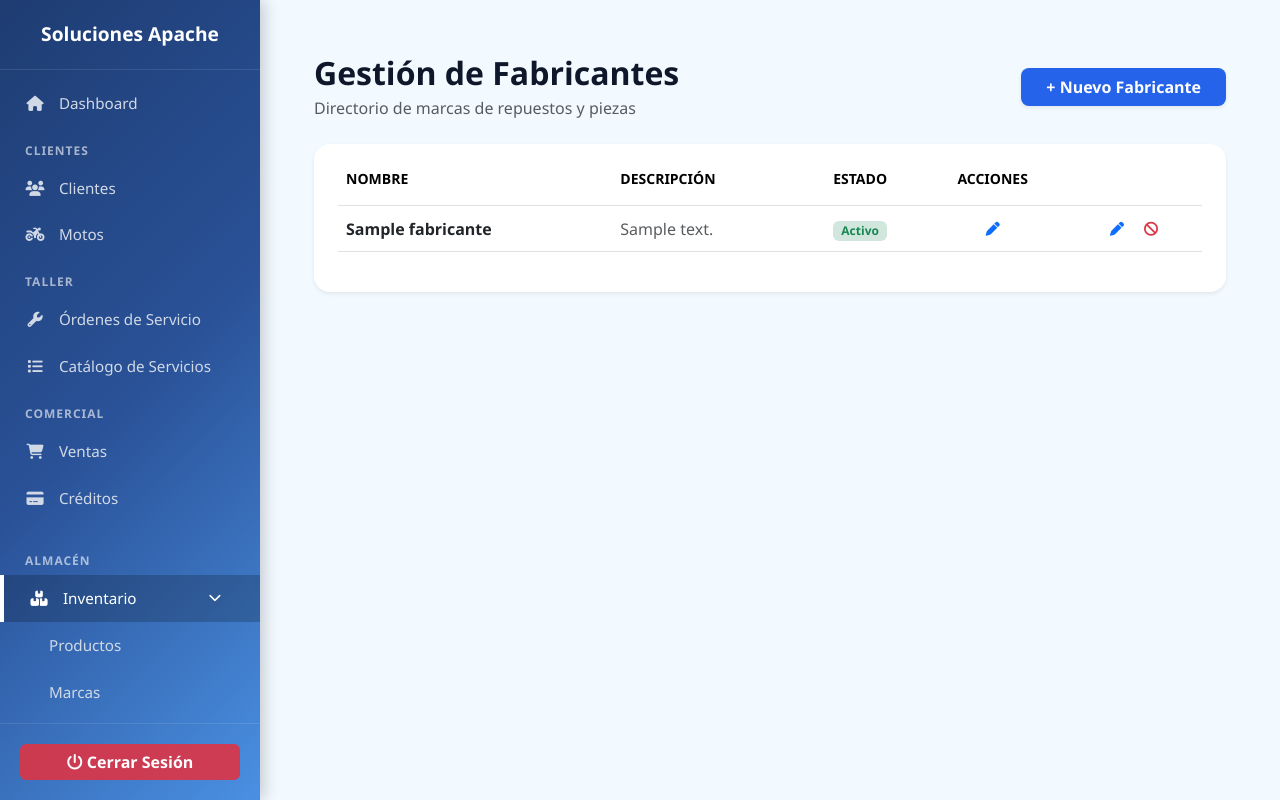
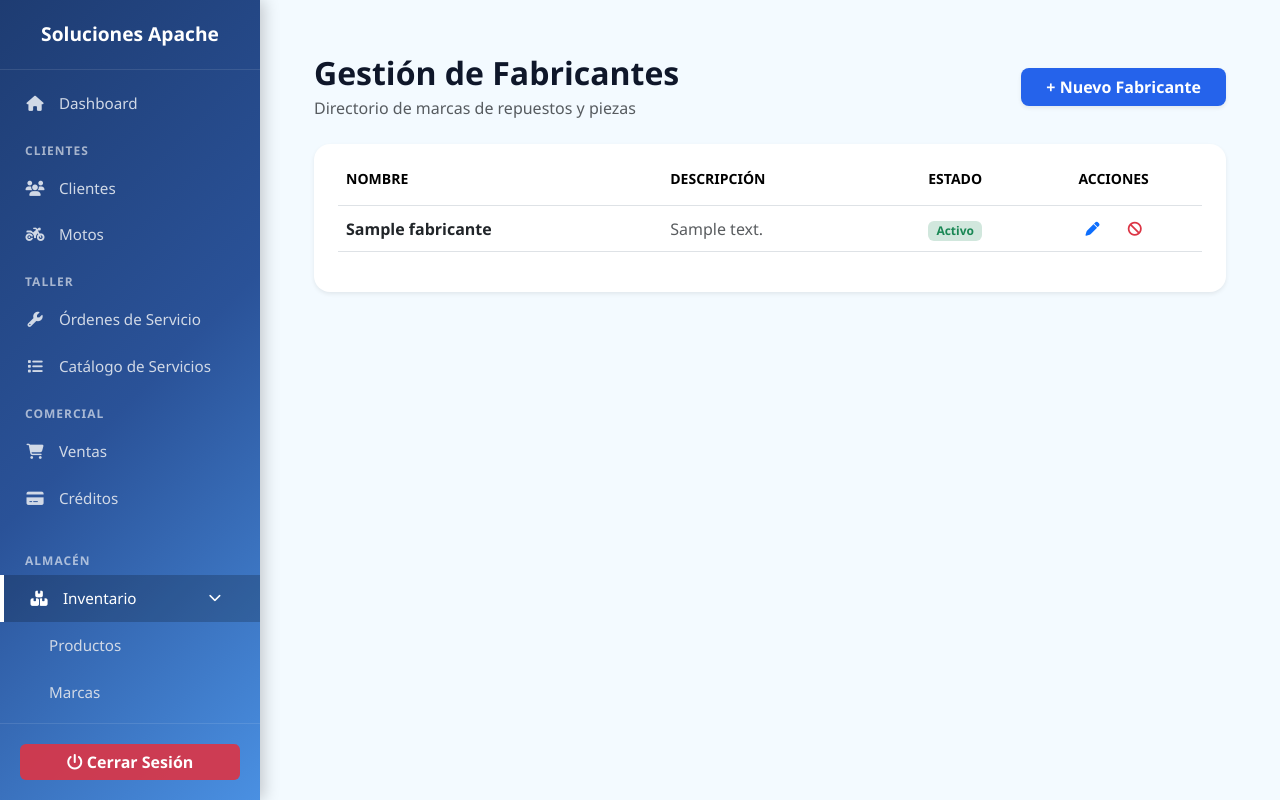
Before and after one commit to Marii060/SolucionesApache, a Django app: page /inventario/fabricantes/ in a window 1280 px wide. Run offline with Django 5.2, Linux system fonts and the light colour scheme; a user stored in the database is signed in; tables that the repository leaves empty hold one stand-in row (values such as "Sample post"); some libraries are stand-ins or nearby versions.

Commit message:
Corregir estructura de tabla y alineación de botones en lista_fabricantes

```diff
--- a/inventario/templates/inventario/lista_fabricantes.html
+++ b/inventario/templates/inventario/lista_fabricantes.html
@@ -38,18 +38,14 @@
                                 {% endif %}
                             </td>
                             <td class="text-center">
-                                <a href="{% url 'inventario:editar_fabricante' fabricante.id_fabricante %}" class="btn btn-sm btn-outline-primary border-0">
+                                <!-- Botón Editar -->
+                                <a href="{% url 'inventario:editar_fabricante' fabricante.id_fabricante %}" class="btn btn-sm btn-outline-primary border-0 me-2" title="Editar">
                                     <i class="fa-solid fa-pen"></i>
                                 </a>
-                                <td class="text-center">
-    <a href="{% url 'inventario:editar_fabricante' fabricante.id_fabricante %}" class="btn btn-sm btn-outline-primary border-0">
-        <i class="fa-solid fa-pen"></i>
-    </a>
-
-    <a href="{% url 'inventario:cambiar_estado_fabricante' fabricante.id_fabricante %}" class="btn btn-sm {% if fabricante.estado %}btn-outline-danger{% else %}btn-outline-success{% endif %} border-0" title="{% if fabricante.estado %}Deshabilitar{% else %}Habilitar{% endif %}">
-        <i class="fa-solid {% if fabricante.estado %}fa-ban{% else %}fa-check{% endif %}"></i>
-    </a>
-</td>
+                                <!-- Botón Habilitar/Deshabilitar -->
+                                <a href="{% url 'inventario:cambiar_estado_fabricante' fabricante.id_fabricante %}" class="btn btn-sm {% if fabricante.estado %}btn-outline-danger{% else %}btn-outline-success{% endif %} border-0" title="{% if fabricante.estado %}Deshabilitar{% else %}Habilitar{% endif %}">
+                                    <i class="fa-solid {% if fabricante.estado %}fa-ban{% else %}fa-check{% endif %}"></i>
+                                </a>
                             </td>
                         </tr>
                         {% empty %}
```
